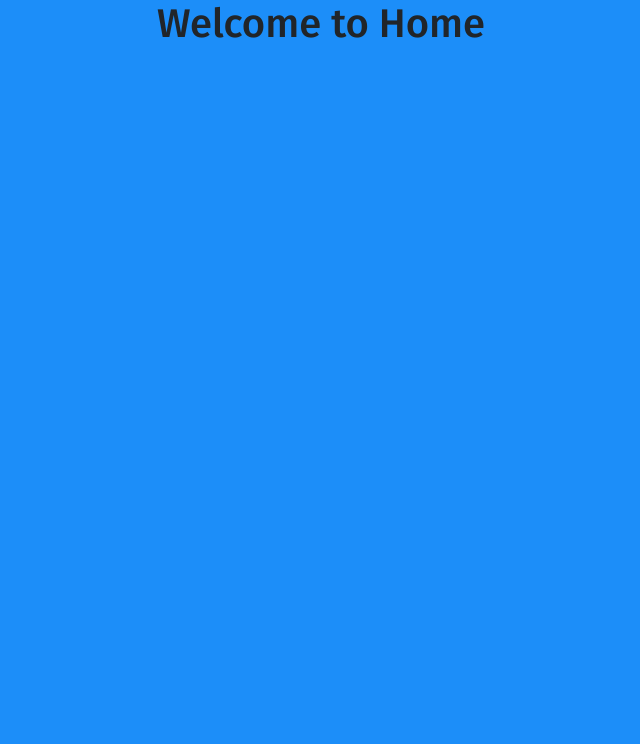
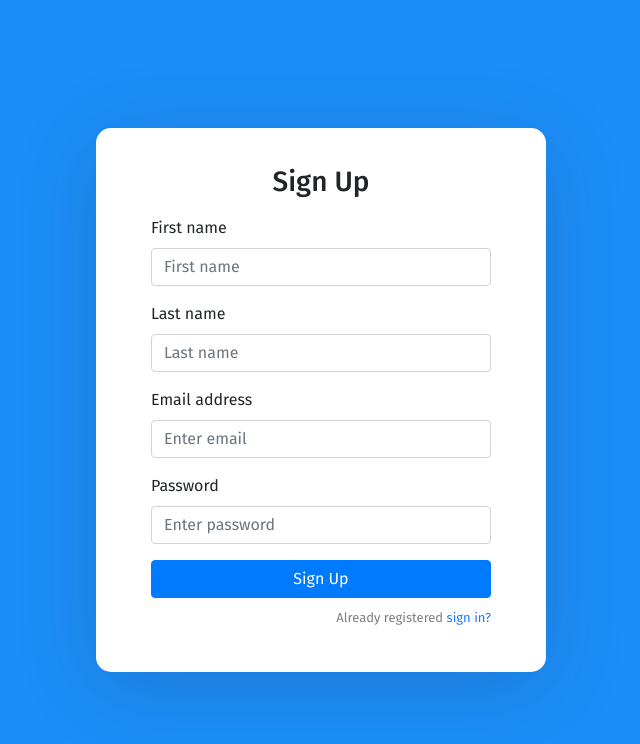
Before and after one commit to biswajitpanday/GoWithReact, a React (Create React App) app in the folder reactjs-client/: page /registration in a window 1280 px wide. Shown: the top 744 px of the page, without its empty margins (319-959 px from the left). Built offline with nearby package versions, Linux system fonts and the light colour scheme.

Commit message:
Registration Form Create.

```diff
--- a/reactjs-client/src/App.tsx
+++ b/reactjs-client/src/App.tsx
@@ -3,12 +3,14 @@
 import './App.css';
 import Home from './features/home/home';
 import Login from './auth/login/login';
+import Registration from './auth/registration/registration';
 
 function App() {
   return (
     <div className="App">
       <BrowserRouter>
         <Switch>
+          <Route path="/registration" component={Registration}></Route>
           <Route path="/login" component={Login}></Route>
           <Route path="/" component={Home}></Route>
         </Switch>
--- a/reactjs-client/src/auth/registration/registration.tsx
+++ b/reactjs-client/src/auth/registration/registration.tsx
@@ -3,8 +3,37 @@
 export default class Registration extends Component {
     render() {
         return (
-            <div>
-                <h1>Registration Page</h1>
+            <div className="auth-wrapper">
+                <div className="auth-inner">
+                <form>
+                    <h3>Sign Up</h3>
+
+                    <div className="form-group">
+                        <label>First name</label>
+                        <input type="text" className="form-control" placeholder="First name" />
+                    </div>
+
+                    <div className="form-group">
+                        <label>Last name</label>
+                        <input type="text" className="form-control" placeholder="Last name" />
+                    </div>
+
+                    <div className="form-group">
+                        <label>Email address</label>
+                        <input type="email" className="form-control" placeholder="Enter email" />
+                    </div>
+
+                    <div className="form-group">
+                        <label>Password</label>
+                        <input type="password" className="form-control" placeholder="Enter password" />
+                    </div>
+
+                    <button type="submit" className="btn btn-primary btn-block">Sign Up</button>
+                    <p className="forgot-password text-right">
+                        Already registered <a href="#">sign in?</a>
+                    </p>
+                </form>
+                </div>
             </div>
         )
     }
```
